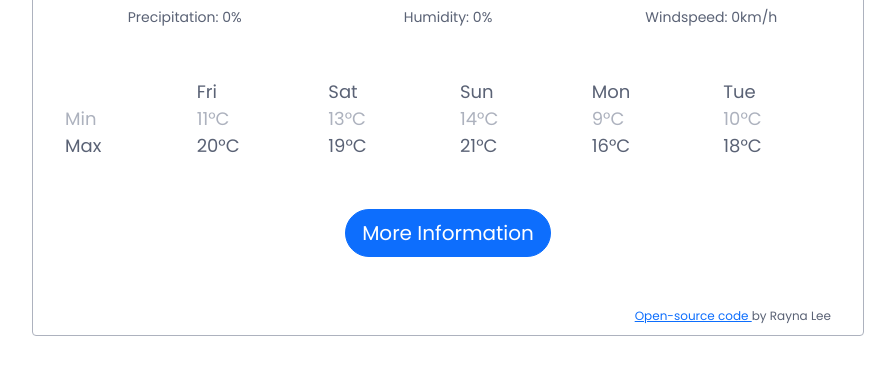
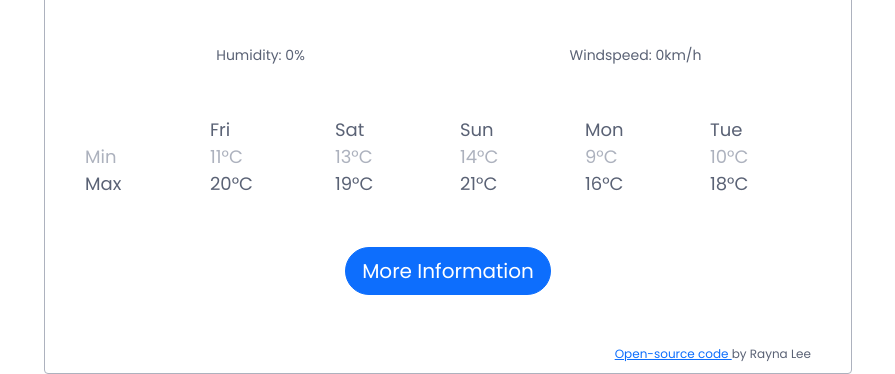
Before and after one commit to Rayna-Lee/weather-application, a website built with Parcel: page index.html in a window 1280 px wide. Shown: the part 544-918 px from the top of the page, without its empty margins (192-1087 px from the left). Before the commit the page ends 880 px from the top, so only its background shows below. Built offline with nearby package versions, Linux system fonts and the light colour scheme.

Commit message:
created new border and with new class

```diff
--- a/index.html
+++ b/index.html
@@ -26,6 +26,7 @@
 
   <body>
     <div class="container">
+      <div class="app">
         <form class="form-inline" id="search-form">
           <div class="row">
             <div class="col-9">
@@ -88,7 +89,6 @@
         </div>
 
         <div class="row properties">
-        <div class="col">Precipitation: <span id="precipitation">0</span>%</div>
           <div class="col">Humidity: <span id="humidity">0</span>%</div>
           <div class="col">Windspeed: <span id="wind-speed">0</span>km/h</div>
         </div>
@@ -145,5 +145,6 @@
         </footer>
         <script src="src/index.js"></script>
       </div>
+    </div>
   </body>
 </html>
--- a/src/styles.css
+++ b/src/styles.css
@@ -1,11 +1,15 @@
 body {
+  color: #5a6275;
+  font-family: "Poppins", sans-serif;
+  max-width: 65%;
+  margin: 0 auto;
+}
+
+.app {
   border: 1px solid #adb2be;
   border-radius: 4px;
-  color: #5a6275;
-  font-family: "Poppins", sans-serif;
   margin: 0 auto;
-  max-width: 65%;
-  padding: 10px 20px;
+  padding: 10px 40px;
 }
 
 form {
```
Lines whose indentation alone changed are shown as unchanged.
